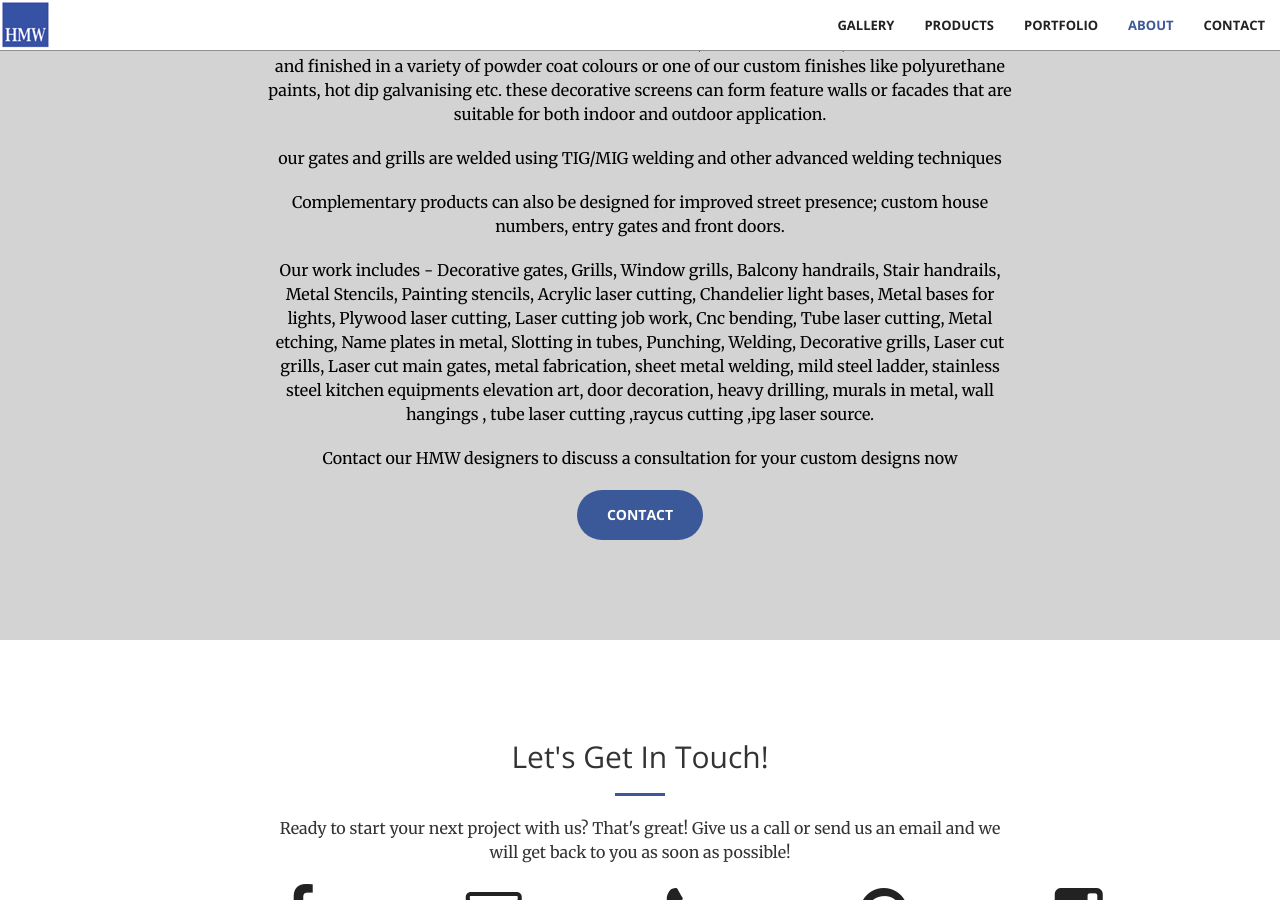
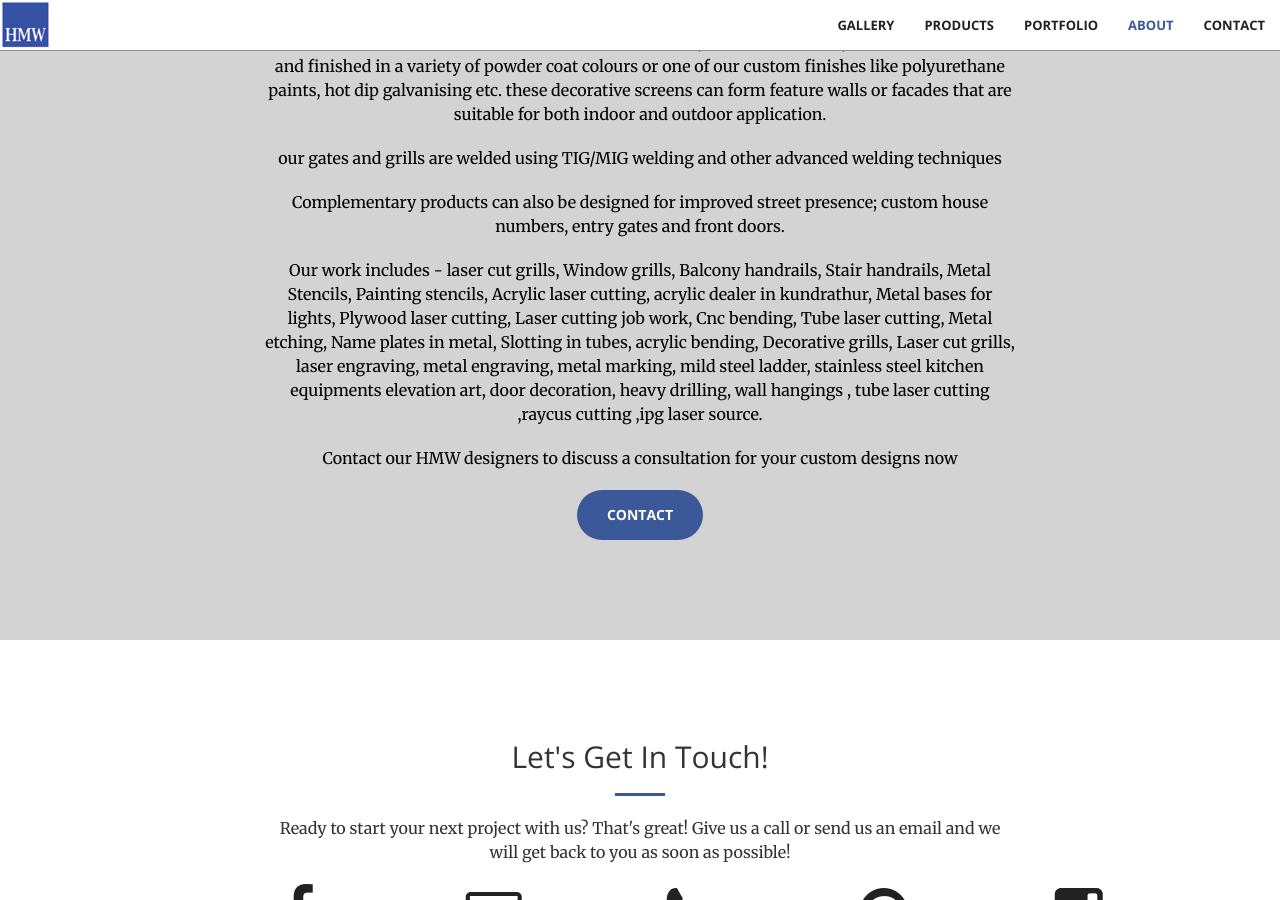
Before and after one commit to srinirover/srinirover.github.io, a Jekyll site: the page built from index.html, in a window 1280 px wide and 900 px high, scrolled down 3062 px. Built offline with Jekyll 4.4.1, drawn with Linux system fonts in a browser that asks for light colours.

Commit message:
Update paragraph.html

```diff
--- a/_includes/paragraph.html
+++ b/_includes/paragraph.html
@@ -13,10 +13,10 @@ our gates and grills are welded using TIG/MIG welding and other advanced welding
 Complementary products can also be designed for improved street presence; custom house numbers, entry gates and front doors.
                 </p>
                 <p>
-Our work includes - Decorative gates, Grills, Window grills, Balcony handrails, Stair handrails, Metal Stencils, Painting stencils, Acrylic laser cutting,
-Chandelier light bases, Metal bases for lights, Plywood laser cutting, Laser cutting job work, Cnc bending, Tube laser cutting, Metal etching, Name plates in metal,
-Slotting in tubes, Punching, Welding, Decorative grills, Laser cut grills, Laser cut main gates, metal fabrication, sheet metal welding, mild steel ladder, stainless steel kitchen equipments
-elevation art, door decoration, heavy drilling, murals in metal, wall hangings , tube laser cutting ,raycus cutting ,ipg laser source.
+Our work includes - laser cut grills, Window grills, Balcony handrails, Stair handrails, Metal Stencils, Painting stencils, Acrylic laser cutting,
+acrylic dealer in kundrathur, Metal bases for lights, Plywood laser cutting, Laser cutting job work, Cnc bending, Tube laser cutting, Metal etching, Name plates in metal,
+Slotting in tubes, acrylic bending, Decorative grills, Laser cut grills, laser engraving, metal engraving, metal marking, mild steel ladder, stainless steel kitchen equipments
+elevation art, door decoration, heavy drilling, wall hangings , tube laser cutting ,raycus cutting ,ipg laser source.
                 </p>
                 <p>
 Contact our HMW designers to discuss a consultation for your custom designs now</p>
```
